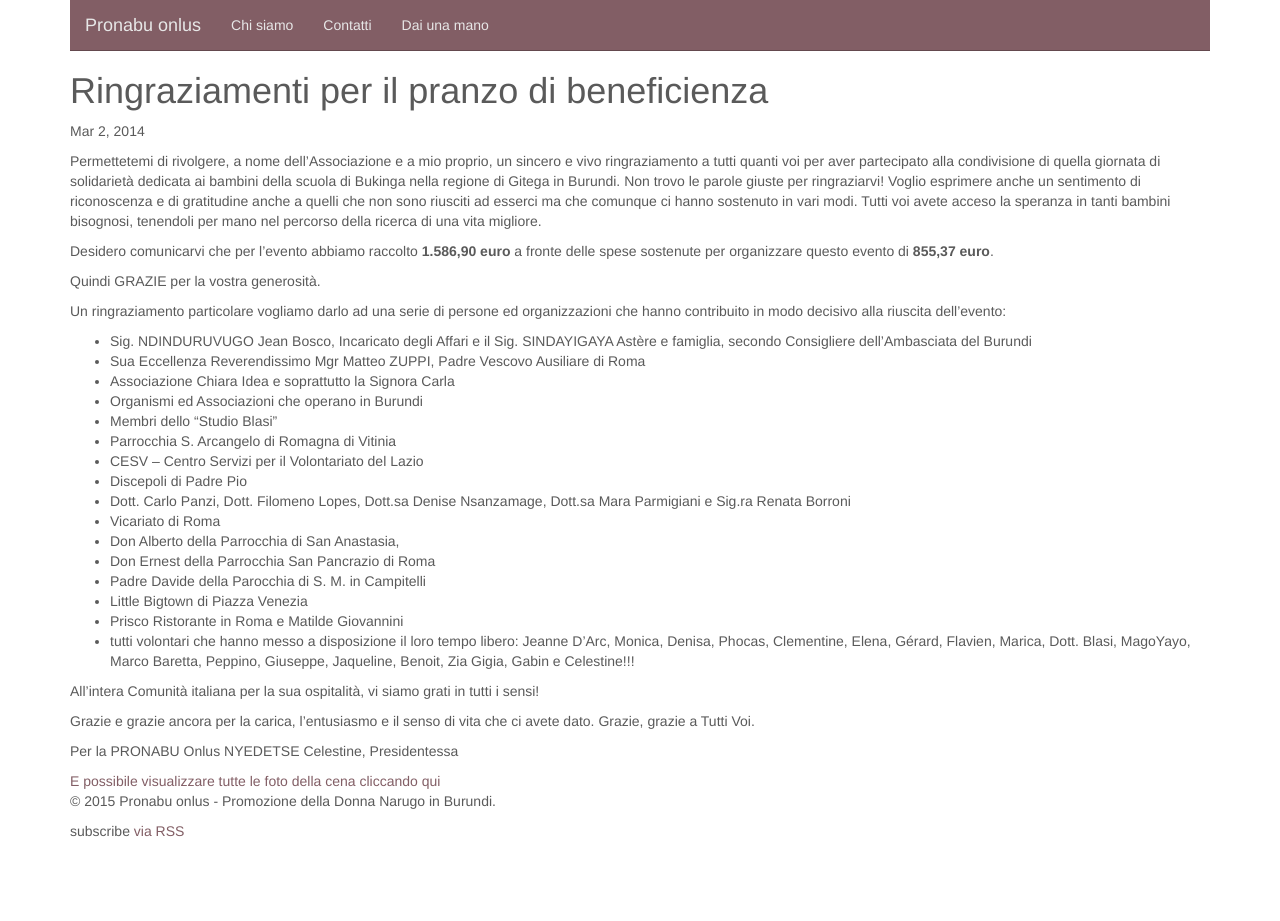
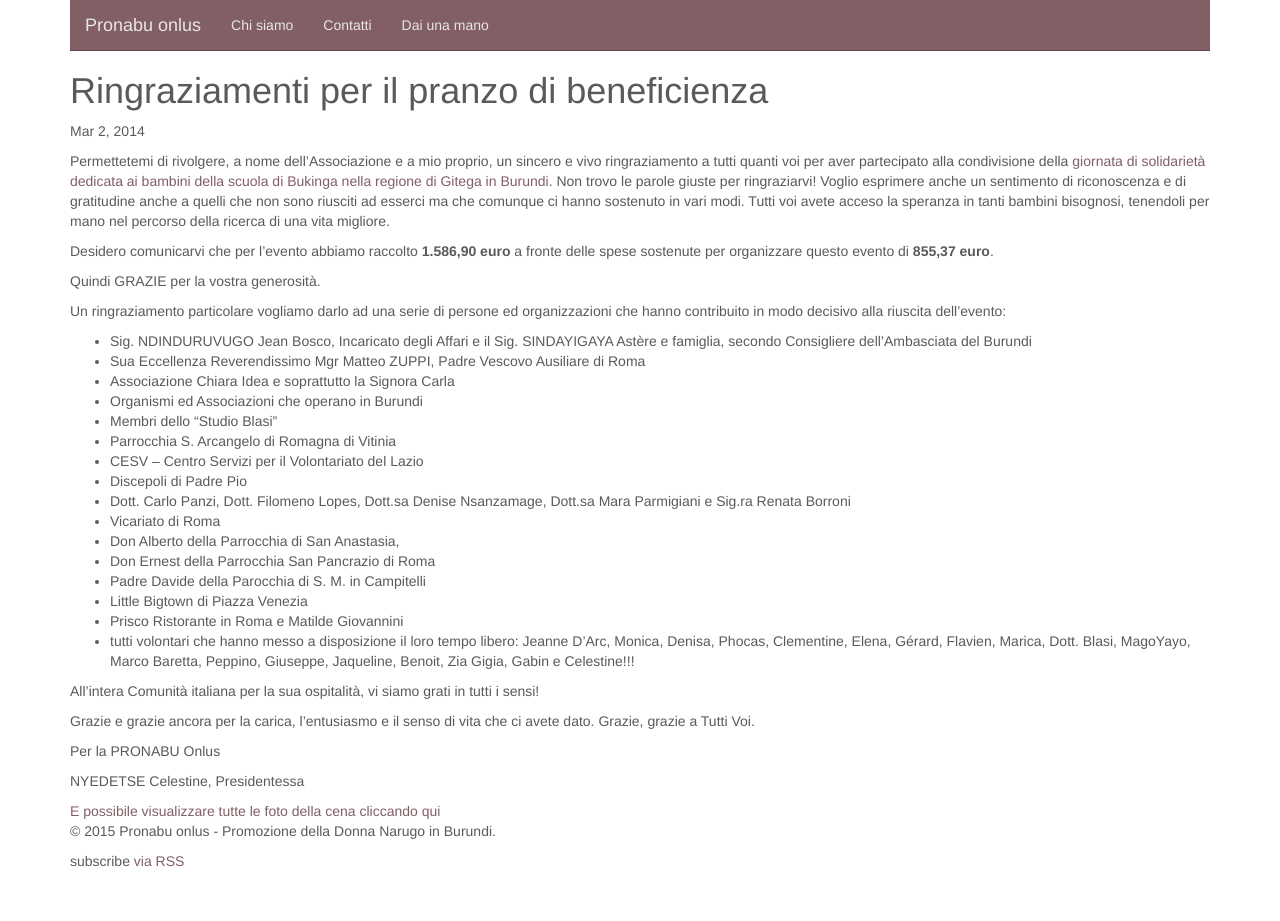
Before and after one commit to kajyr/pronabuonlus.org, a Jekyll site: the page built from _posts/2014-03-02-ringraziamenti-pranzo.md, in a window 1280 px wide. Built offline with Jekyll 4.4.1, drawn with Linux system fonts in a browser that asks for light colours; nearby versions of some CDN libraries; before the commit the page ends 900 px from its top, so only the background shows below that.

Commit message:
cross linking e fixes

```diff
--- a/_posts/2014-03-02-ringraziamenti-pranzo.md
+++ b/_posts/2014-03-02-ringraziamenti-pranzo.md
@@ -11,7 +11,7 @@ album:
 ---
 
 
-Permettetemi di rivolgere, a nome dell’Associazione e a mio proprio, un sincero e vivo ringraziamento a tutti quanti voi per aver partecipato alla condivisione di quella giornata di solidarietà dedicata ai bambini della scuola di Bukinga nella regione di Gitega in  Burundi. Non trovo le parole giuste per ringraziarvi! Voglio esprimere anche un sentimento di riconoscenza e di gratitudine anche a quelli che non sono riusciti ad esserci ma che comunque ci hanno sostenuto in vari modi. Tutti voi avete acceso la speranza in tanti bambini bisognosi, tenendoli per mano nel percorso della ricerca di una vita migliore.
+Permettetemi di rivolgere, a nome dell’Associazione e a mio proprio, un sincero e vivo ringraziamento a tutti quanti voi per aver partecipato alla condivisione della [giornata di solidarietà dedicata ai bambini della scuola di Bukinga nella regione di Gitega in  Burundi]({% post_url 2014-02-13-invito-evento %}). Non trovo le parole giuste per ringraziarvi! Voglio esprimere anche un sentimento di riconoscenza e di gratitudine anche a quelli che non sono riusciti ad esserci ma che comunque ci hanno sostenuto in vari modi. Tutti voi avete acceso la speranza in tanti bambini bisognosi, tenendoli per mano nel percorso della ricerca di una vita migliore.
 
 Desidero comunicarvi che per l’evento abbiamo raccolto **1.586,90 euro** a fronte delle spese sostenute per organizzare questo evento di **855,37 euro**.
 
@@ -40,5 +40,7 @@ All’intera Comunità italiana per la sua ospitalità, vi siamo grati in tutti
 
 Grazie e grazie ancora per la carica, l’entusiasmo e il senso di vita che ci avete dato. Grazie, grazie a Tutti Voi.
 
+
 Per la PRONABU Onlus
+
 NYEDETSE Celestine, Presidentessa
```
Also changed, not shown: _posts/2014-02-13-invito-evento.md (+1 -1 lines).
